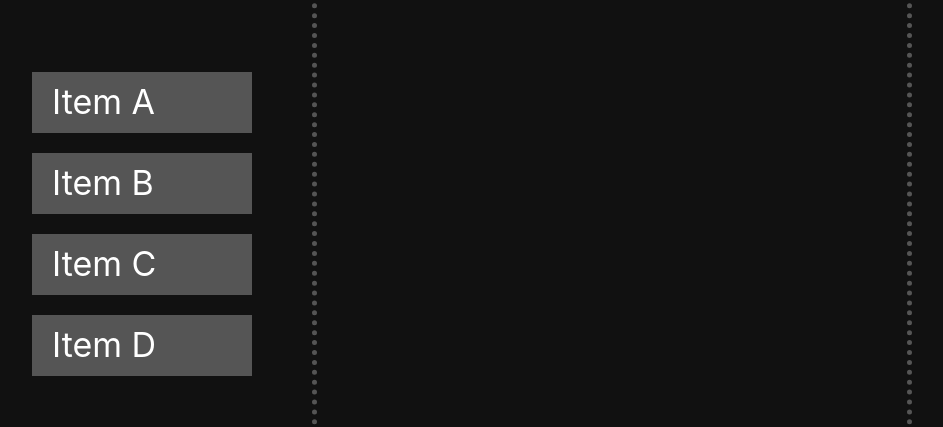
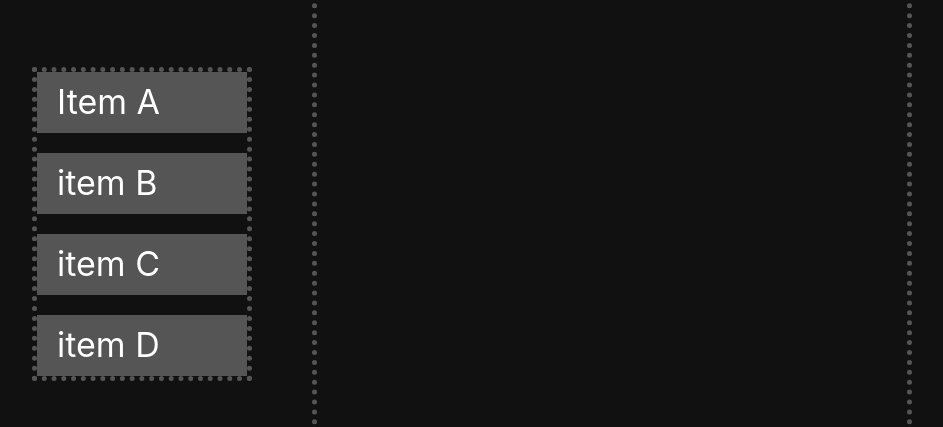
Before and after one commit to Will-Andrade/react-drag-and-drop, a React (Create React App) app: page / in a window 1280 px wide. Shown: the part 176-603 px from the top of the page, without its empty margins (168-1111 px from the left). Built offline with nearby package versions, Linux system fonts and the light colour scheme; the HTML template or start-up script is replaced by a standard one.

Commit message:
Feat/make area droppable (#8)
* feat: makes an area droppable and adds listeners to handle dragged items into it

* feat: adds the functionality of returning item to past block

* feat: adds demo

```diff
--- a/src/App.module.css
+++ b/src/App.module.css
@@ -8,6 +8,8 @@
 
 .draggable {
   width: 100%;
+  min-height: 6rem;
+  border: .5rem dotted #555;
   display: flex;
   flex-direction: column;
   gap: 2rem;
--- a/src/App.tsx
+++ b/src/App.tsx
@@ -1,27 +1,73 @@
 import { useState } from 'react';
 import classes from './App.module.css';
 
+type FetchedItem = {
+  id: string;
+  text: string;
+};
+
+const mockItems = [
+  { id: 'itemA', text: "Item A" },
+  { id: 'itemB', text: "item B" },
+  { id: 'itemC', text: "item C" },
+  { id: 'itemD', text: "item D" }
+];
+
 function App() {
-  const [addedItems, setAddedItems] = useState<string[]>();
+  const [fetchedItems, setFetchedItems] = useState<FetchedItem[]>(mockItems);
+  const [addedItems, setAddedItems] = useState<string[]>([]);
 
   const dragStartHandler = (e: React.DragEvent<HTMLLIElement>) => {
     e.dataTransfer.setData("text/plain", String(e.currentTarget.textContent));
-    console.log(e.dataTransfer.getData("text"));
   };
 
-  const onDragOverHandler = (e: React.DragEvent) => {};
-  const onDropHandler = (e: React.DragEvent) => {}
+  const onDragOverHandler = (e: React.DragEvent) => {
+    e.preventDefault();
+  };
+
+  const onDropHandler = (e: React.DragEvent) => {
+    const droppedEl = e.dataTransfer.getData("text");
+
+    setAddedItems([...addedItems, droppedEl]);
+    setFetchedItems(fetchedItems.filter(item => item.text !== droppedEl));
+  };
+
+  const onReturnItemHandler = (e: React.DragEvent) => {
+    const droppedEl = e.dataTransfer.getData("text");
+
+    setAddedItems(addedItems.filter(addedItem => addedItem !== droppedEl));
+    setFetchedItems(prevItems => ([...prevItems, { id: droppedEl, text: droppedEl }]));
+  };
 
   return (<main className={classes['app-container']}>
-    <ul className={classes.draggable}>
-      <li className={classes.item} onDragStart={dragStartHandler}draggable>Item A</li>
-      <li className={classes.item} onDragStart={dragStartHandler}draggable>Item B</li>
-      <li className={classes.item} onDragStart={dragStartHandler}draggable>Item C</li>
-      <li className={classes.item} onDragStart={dragStartHandler}draggable>Item D</li>
+    <ul className={classes.draggable} onDrop={onReturnItemHandler} onDragOver={onDragOverHandler}>
+      {fetchedItems.map((item) => (
+        <li
+          key={item.id}
+          className={classes.item}
+          onDragStart={dragStartHandler}
+          draggable
+        >
+          {item.text}
+        </li>
+      ))}
     </ul>
 
-    <ul className={classes.droppable} onDragOver={onDragOverHandler} onDrop={onDropHandler}>
-      {addedItems}
+    <ul
+      className={classes.droppable}
+      onDrop={onDropHandler}
+      onDragOver={onDragOverHandler}
+    >
+      {addedItems.map((item, index) => (
+        <li
+          key={`${item}-${index}`}
+          className={classes.item}
+          onDragStart={dragStartHandler}
+          draggable
+        >
+          {item}
+        </li>
+      ))}
     </ul>
   </main>);
 }
```
Also changed, not shown: src/assets/dragAndDrop-demo.gif (added).
